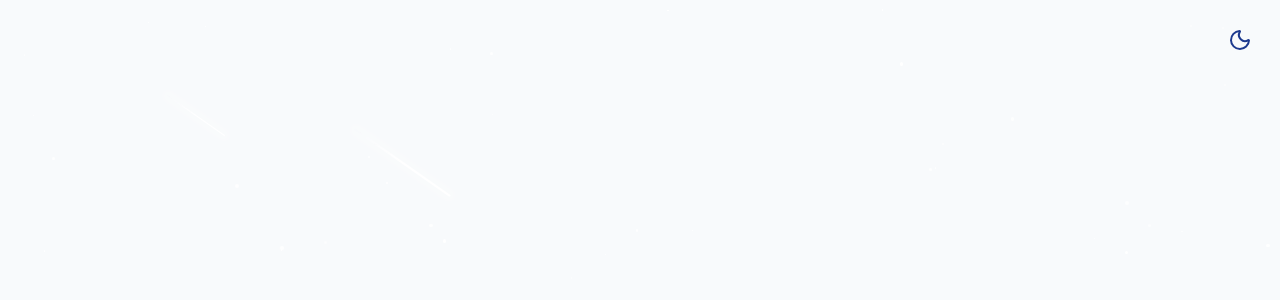
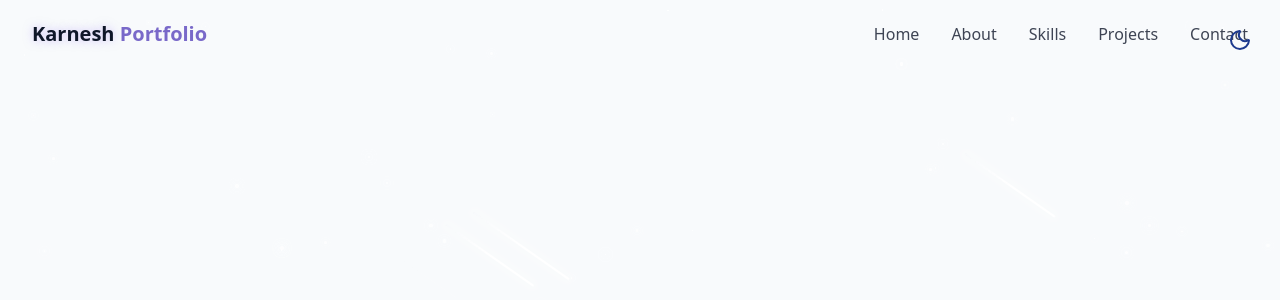
Before and after one commit to Karnesh12/Portfolio, a React (Vite) app in the folder portfolio/: page / in a window 1280 px wide. Shown: the top 300 px of the page. Built offline with nearby package versions, Linux system fonts and the light colour scheme.

Commit message:
added navbar

```diff
--- /dev/null
+++ b/portfolio/src/components/Navbar.jsx
@@ -0,0 +1,77 @@
+import { cn } from "@/lib/utils"
+import { useEffect, useState } from "react"
+import { X, Menu } from "lucide-react"
+
+const navItems = [
+    {name: "Home", href: "#hero"},
+    {name: "About", href: "#about"},
+    {name: "Skills", href: "#skills"},
+    {name: "Projects", href: "#projects"},
+    {name: "Contact", href: "#contact"},
+]
+
+export const Navbar = () => {
+    const [isScrolled, setIsScrolled] = useState(false)
+    const [isMenuOpen, setIsMenuOpen] = useState(false)
+
+    useEffect(() => {
+        const handleScroll = () => {
+            setIsScrolled(window.screenY > 10)
+        }
+
+        window.addEventListener("scroll", handleScroll)
+        return () => window.addEventListener("scroll", handleScroll)
+    }, [])
+    return (
+      <nav className={cn(
+        "fixed w-full z-40 transition-all duration-300",
+        isScrolled ? "py-3 bg-background/80 backdrop-blur-md shadow-xs" : "py-5"
+
+      )}>
+
+        <div className="container flex items-center justify-between">
+            <a className="text-xl font-bold text-primary flex items-center" href="#hero">
+                <span className="ralative z-10">
+                    <span className="text-glow text-foreground"> Karnesh </span>{" "}
+                    Portfolio
+                </span>
+            </a>
+
+            {/* desktop nav */}
+            <div className="hidden md:flex space-x-8">
+                {navItems.map((item, key) => (
+                    <a key={key} href={item.href} className="text-foreground/80 hover:text-primary transition-colors duration-300">
+                        {item.name}
+                    </a>
+                ))}
+            </div>
+
+            {/* mobile nav*/}
+
+            <button onClick={() => setIsMenuOpen((prev) => !prev)} className="md:hidden p-2 text-foreground z-50" aria-label={isMenuOpen ? "Close Menu" : "Open Menu"}>
+                {isMenuOpen ? <X size={24} /> : <Menu size={24} />}
+            </button>
+
+            <div className={cn("fixed inset-0 bg-background/95 backdroup-blur-md z-40 flex flex-col items-center justify-center",
+            "transition-all duration-300 md:hidden",
+            isMenuOpen
+             ? "opacity-100 pointer-events-auto"
+             : "opacity-0 pointer-events-none"
+            )}>
+              <div className="flex flex-col space-y-8 text-xl">
+                {navItems.map((item, key) => (
+                    <a
+                    key={key}
+                    href={item.href}
+                    className="text-foreground/80 hover:text-primary transition-colors duration-300"
+                    onClick={() => setIsMenueOpen(false)}
+                    >
+                        {item.name}
+                    </a>
+                ))}
+              </div>
+            </div>
+        </div>
+      </nav>
+    )
+}
--- a/portfolio/src/index.css
+++ b/portfolio/src/index.css
@@ -12,13 +12,13 @@
   --color-card: hsl(var(--card));
 
   --animate-float: float 6s ease-in-out infinite;
-  --animate-pulse-subtle: pulse-subtle 4s ease-in-out infinte;
+  --animate-pulse-subtle: pulse-subtle 4s ease-in-out infinite;
   --animate-fade-in: fade-in 0.7s ease-out forwards;
   --animate-fade-in-delay-1: fade-in 0.7s ease-out 0.2s forwards;
   --animate-fade-in-delay-2: fade-in 0.7s ease-out 0.4s forwards;
   --animate-fade-in-delay-3: fade-in 0.7s ease-out 0.6s forwards;
   --animate-fade-in-delay-4: fade-in 0.7s ease-out 0.8s forwards;
-  --animate-meteor: meteor 5s Linear infinite;
+  --animate-meteor: meteor 5s linear infinite;
 
   @keyframes float {
     0%
@@ -66,7 +66,7 @@
 @layer base {
   :root {
     --background: 210 40% 98%;
-    --foregound: 222 47% 11%;
+    --foreground: 222 47% 11%;
 
     --card: 0 0% 100%;
 
@@ -78,7 +78,7 @@
 
   .dark {
     --background: 222 47% 4%;
-    --foregound: 213 31% 91%;
+    --foreground: 213 31% 91%;
 
     --card: 222 47% 8%;
 
@@ -136,7 +136,7 @@
   @apply transition-transform duration-300 hover:scale-[1.02] hover:shadow-lg;
 }
 
-@utility gradiant-border {
+@utility gradient-border {
   @apply relative rounded-md;
   background: linear-gradient(to right, hsl(var(--card)), hsl(var(--card)));
   background-clip: padding-box;
@@ -149,12 +149,12 @@
 
 @utility star {
   @apply absolute rounded-full bg-white;
-  box-shadow: 0 0 10px 2px rgba(255, 255, 255, 0.4)
+  box-shadow: 0 0 10px 2px rgba(255, 255, 255, 0.4);
 }
 
 @utility meteor {
   @apply absolute bg-linear-to-r from-white via-white to-transparent rounded-full;
-  box-shadow: 0 0 10px 5px rgba(255, 255, 255, 0.3)
+  box-shadow: 0 0 10px 5px rgba(255, 255, 255, 0.3);
 }
 
 #root {
--- a/portfolio/src/pages/Home.jsx
+++ b/portfolio/src/pages/Home.jsx
@@ -1,5 +1,6 @@
 import { ThemeToggle } from "../components/ThemeToggle"
 import { StarBackground } from "../components/StarBackground"
+import { Navbar } from "../components/Navbar"
 
 export const Home = () => {
     return <div className="min-h-screen bg-background text-foreground overflow-x-hidden">
@@ -9,7 +10,8 @@
         {/*Background Effects*/}
         <StarBackground />
 
-        {/*Nabar*/}
+        {/*Navbar*/}
+        <Navbar />
 
         {/*Main Content*/}
 
```
